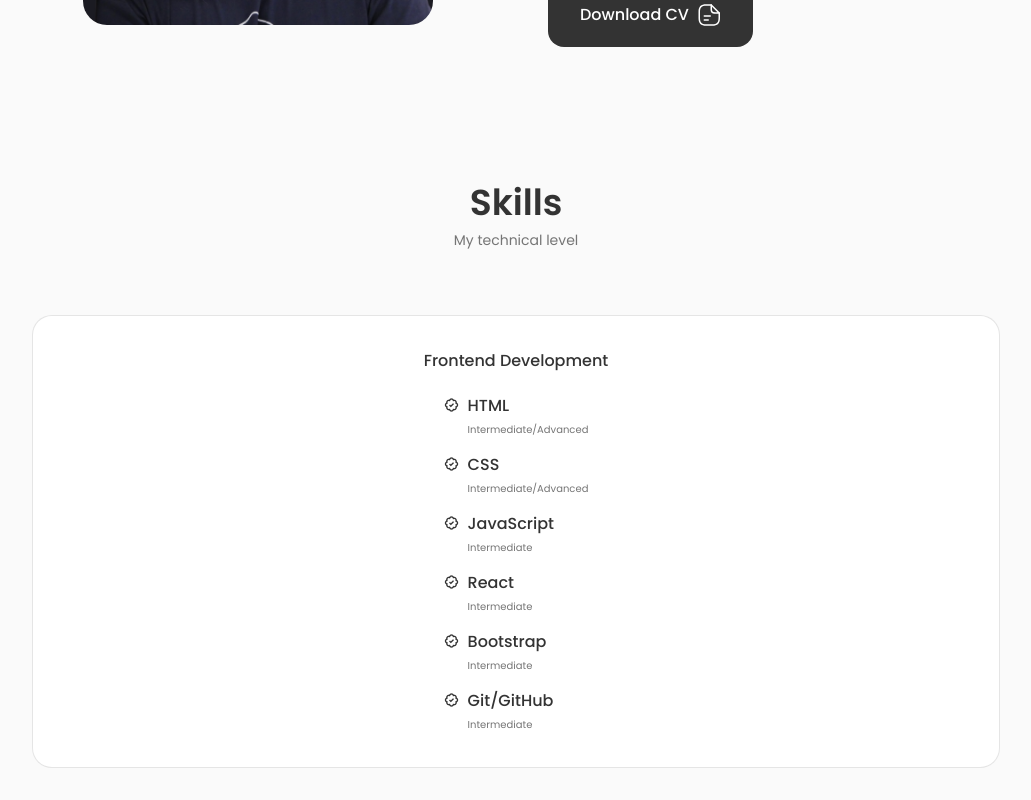
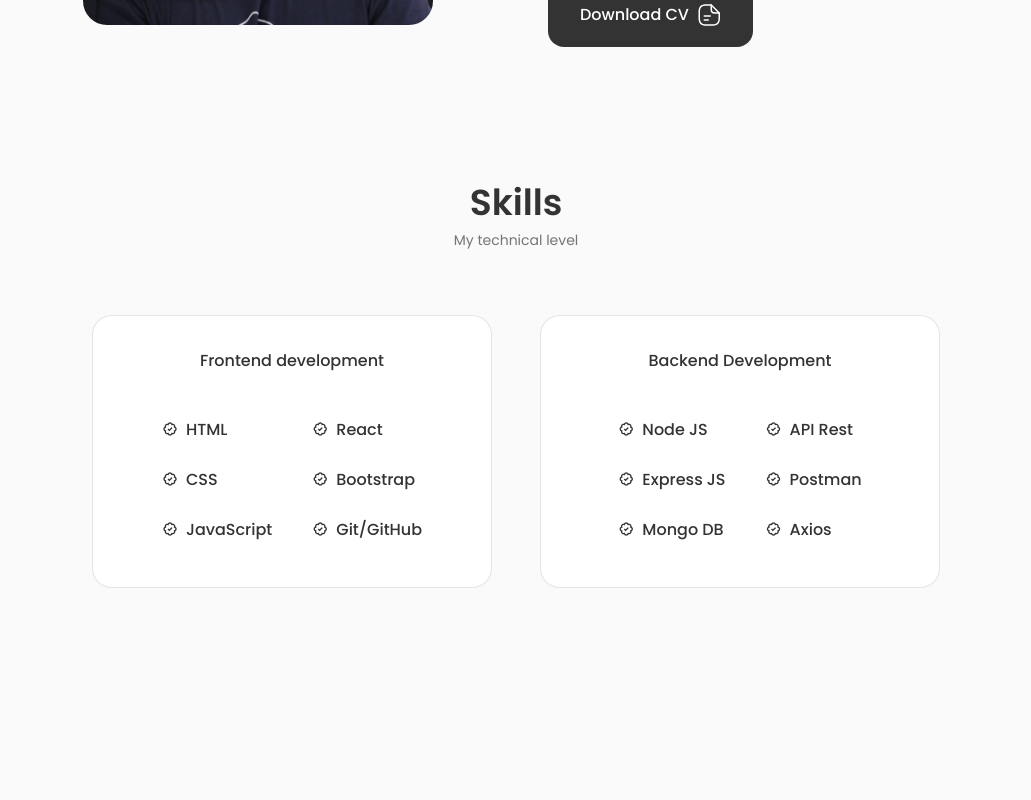
Before and after one commit to admartinbarcelo/portfolio-admartinbarcelo, a React (Vite) app: page / in a window 1280 px wide. Shown: the part 1265-2065 px from the top of the page, without its empty margins (124-1155 px from the left). After the commit the page ends 1885 px from the top, so only its background shows below. Built offline with nearby package versions, Linux system fonts and the light colour scheme.

Commit message:
skills component done

```diff
--- a/src/components/skills/Backend.jsx
+++ b/src/components/skills/Backend.jsx
@@ -0,0 +1,63 @@
+function Backend() {
+  return (
+    <div className="skills__content">
+      <h3 className="skills__title">Backend Development</h3>
+
+      <div className="skills__box">
+        <div className="skills__group">
+          <div className="skills__data">
+            <i class="bx bx-badge-check"></i>
+
+            <div>
+              <h3 className="skills__name">Node JS</h3>
+              {/* <span className="skills__level">Intermediate</span> */}
+            </div>
+          </div>
+
+          <div className="skills__data">
+            <i class="bx bx-badge-check"></i>
+
+            <div>
+              <h3 className="skills__name">Express JS</h3>
+            </div>
+          </div>
+
+          <div className="skills__data">
+            <i class="bx bx-badge-check"></i>
+
+            <div>
+              <h3 className="skills__name">Mongo DB</h3>
+            </div>
+          </div>
+        </div>
+
+        <div className="skills__group">
+          <div className="skills__data">
+            <i class="bx bx-badge-check"></i>
+
+            <div>
+              <h3 className="skills__name">API Rest</h3>
+            </div>
+          </div>
+
+          <div className="skills__data">
+            <i class="bx bx-badge-check"></i>
+
+            <div>
+              <h3 className="skills__name">Postman</h3>
+            </div>
+          </div>
+
+          <div className="skills__data">
+            <i class="bx bx-badge-check"></i>
+
+            <div>
+              <h3 className="skills__name">Axios</h3>
+            </div>
+          </div>
+        </div>
+      </div>
+    </div>
+  );
+}
+export default Backend;
--- a/src/components/skills/Frontend.jsx
+++ b/src/components/skills/Frontend.jsx
@@ -1,44 +1,41 @@
 function Frontend() {
   return (
     <div className="skills__content">
-      <h3 className="skills__title">Frontend Development</h3>
+      <h3 className="skills__title">Frontend development</h3>
 
       <div className="skills__box">
         <div className="skills__group">
+          <div className="skills__data">
+            <i class="bx bx-badge-check"></i>
+
+            <div>
+              <h3 className="skills__name">HTML</h3>
+            </div>
+          </div>
 
           <div className="skills__data">
             <i class="bx bx-badge-check"></i>
 
             <div>
-                <h3 className="skills__name">HTML</h3>
-                <span className="skills__level">Intermediate/Advanced</span>
+              <h3 className="skills__name">CSS</h3>
             </div>
           </div>
+
           <div className="skills__data">
             <i class="bx bx-badge-check"></i>
 
             <div>
-                <h3 className="skills__name">CSS</h3>
-                <span className="skills__level">Intermediate/Advanced</span>
+              <h3 className="skills__name">JavaScript</h3>
             </div>
           </div>
-          <div className="skills__data">
-            <i class="bx bx-badge-check"></i>
+        </div>
 
-            <div>
-                <h3 className="skills__name">JavaScript</h3>
-                <span className="skills__level">Intermediate</span>
-            </div>
-          </div>
-
-          {/* Other Group */}
-          <div className="skills__group">
+        <div className="skills__group">
           <div className="skills__data">
             <i class="bx bx-badge-check"></i>
 
             <div>
               <h3 className="skills__name">React</h3>
-              <span className="skills__level">Intermediate</span>
             </div>
           </div>
 
@@ -47,7 +44,6 @@ function Frontend() {
 
             <div>
               <h3 className="skills__name">Bootstrap</h3>
-              <span className="skills__level">Intermediate</span>
             </div>
           </div>
 
@@ -56,14 +52,10 @@ function Frontend() {
 
             <div>
               <h3 className="skills__name">Git/GitHub</h3>
-              <span className="skills__level">Intermediate</span>
             </div>
           </div>
         </div>
-
-        </div>
       </div>
-
     </div>
   );
 }
--- a/src/components/skills/Skills.jsx
+++ b/src/components/skills/Skills.jsx
@@ -1,19 +1,19 @@
-import './skills.css'
-import Frontend from './Frontend';
+import "./skills.css";
+import Frontend from "./Frontend";
+import Backend from "./Backend";
 
 function Skills () {
-    return(
-        <section className="skills section" id="skills">
-            <h2 className="section__title">Skills</h2>
-            <span className="section__subtitle">My technical level</span>
+  return (
+    <section className="skills section" id="skills">
+      <h2 className="section__title">Skills</h2>
+      <span className="section__subtitle">My technical level</span>
 
-            <div className="skills_container container grid">
-            <Frontend/>
-
-            </div>
-        </section>
-
-    )
-}
+      <div className="skills__container container grid">
+        <Frontend />
+        <Backend />
+      </div>
+    </section>
+  );
+};
 
 export default Skills;
--- a/src/components/skills/skills.css
+++ b/src/components/skills/skills.css
@@ -1,5 +1,5 @@
 .skills__container {
-    grid-template-columns: repeat(2, 350px);
+    grid-template-columns: repeat(2, 400px);
     column-gap: 3rem;
     justify-content: center;
 }
@@ -15,7 +15,7 @@
     font-size: var(--normal-font-size);
     font-weight: var(--font-medium);
     text-align: center;
-    margin-bottom: var(--mb-1-5);
+    margin-bottom: var(--mb-3);
 }
 
 .skills__box {
@@ -44,6 +44,7 @@
     font-size: var(--normal-font-size);
     font-weight: var(--font-medium);
     line-height: 18px;
+    margin-bottom: var(--mb-1);
 }
 
 .skills__level {
```
